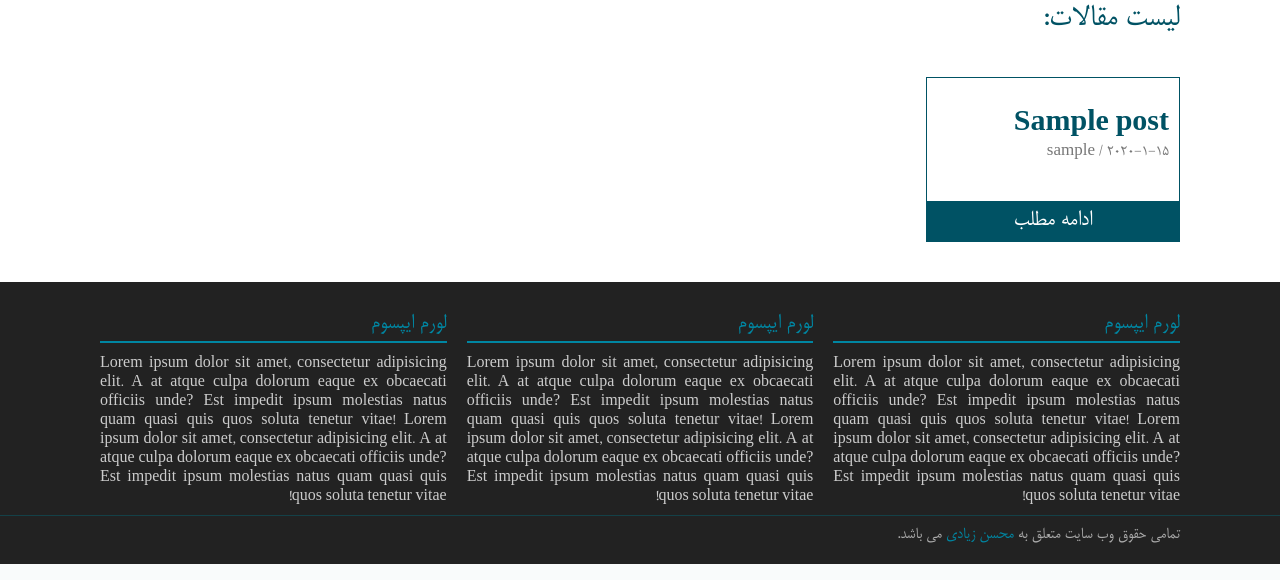
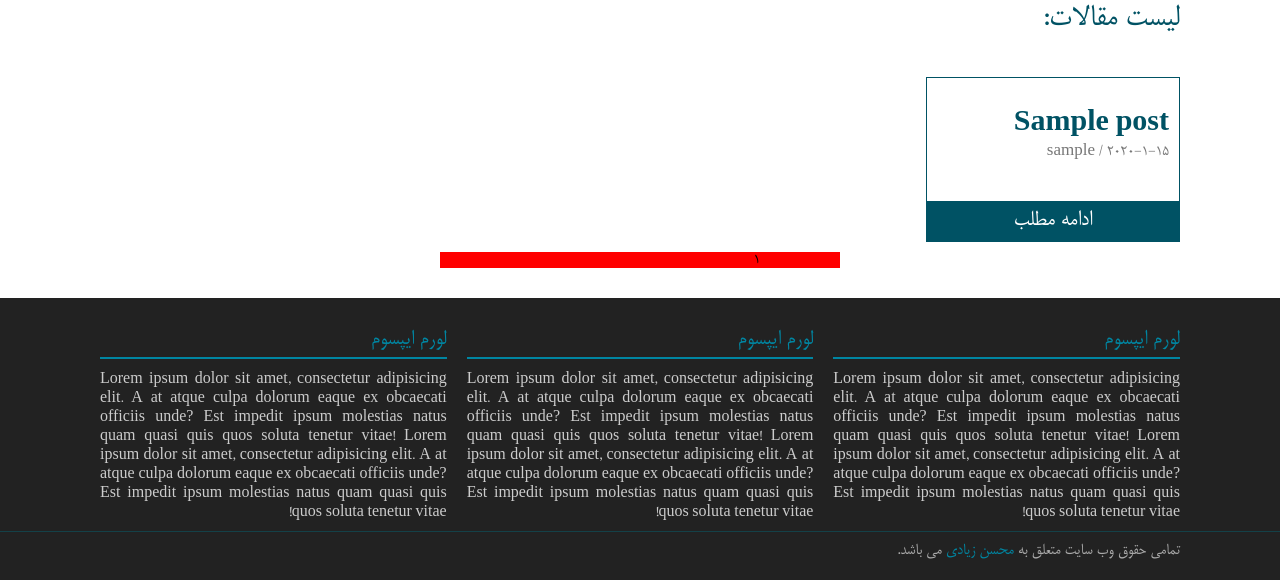
Before and after one commit to mohsen-ziadi/testBlog-with-Django, a Django app: page /blog/ in a window 1280 px wide. Shown: the part 406-986 px from the top of the page. Run offline with Django 4.2, Linux system fonts and the light colour scheme; tables that the repository leaves empty hold one stand-in row (values such as "Sample post"); some web fonts are replaced.

Commit message:
create paginator

```diff
--- a/blog/static/CSS/base.css
+++ b/blog/static/CSS/base.css
@@ -253,3 +253,24 @@ form{
 .submit-comment:hover{
     background: #0086a2!important;
 }
+
+
+/*start pagination*/
+#paginator{
+    background: red;
+    width: 400px;
+    margin: 0 auto;
+}
+
+#paginator  a{
+    display: inline-block;
+}
+
+.numberOfPage{
+   width: 60%;
+    margin: 0 auto;
+}
+
+#paginator  li{
+    display: inline-block;
+}
--- a/blog/views.py
+++ b/blog/views.py
@@ -1,6 +1,7 @@
 from django.shortcuts import render,get_object_or_404
 from django.http import HttpResponse
 from .models import Post
+from django.core.paginator import Paginator,EmptyPage,PageNotAnInteger
 
 # Create your views here.
 
@@ -9,8 +10,17 @@ def index(requset):
 
 def post_list(requset):
     posts = Post.objects.filter(status="published")
-    return render(requset,'blog/post/list.html',{'posts':posts})
+    paginator = Paginator(posts,8)
+    page = requset.GET.get('page')
+
+    try:
+        posts=paginator.page(page)
+    except PageNotAnInteger:
+        posts=paginator.page(1)
+    except EmptyPage:
+        posts=paginator.page(paginator.num_pages)
+    return render(requset,'blog/post/list.html',{'posts':posts,'page':page})
 
 def post_detail(requset,post,pk):
     post = get_object_or_404(Post,slug=post,id=pk)
-    return render(requset,'blog/post/detail.html',{"post":postgi})
+    return render(requset,'blog/post/detail.html',{"post":post})
--- /dev/null
+++ b/templates/blog/partials/paginator.html
@@ -0,0 +1,23 @@
+<div id="paginator">
+
+    <ul>
+        {% if page.has_previous %}
+            <a href="?page={{ page.previous_page_number }}">
+                <li>قبلی</li>
+            </a>
+        {% endif %}
+        <div class="numberOfPage">
+            {% for i in page.paginator.page_range %}
+            {% if i == page.number %}
+                <li class="red"> {{ i }}</li>
+            {% else %}
+                <li>{{ i }}</li>
+            {% endif %}
+        {% endfor %}
+        </div>
+        {% if page.has_next %}
+            <a href="?page={{ page.next_page_number }}"> <li>بعدی</li> </a>
+        {% endif %}
+    </ul>
+
+</div>
--- a/templates/blog/post/list.html
+++ b/templates/blog/post/list.html
@@ -21,7 +21,10 @@
                     </div>
 
                 {% endfor %}
+
+
             </div>
+            {% include 'blog/partials/paginator.html' with page=posts %}
         </div>
     </div>
 {% endblock %}
```
